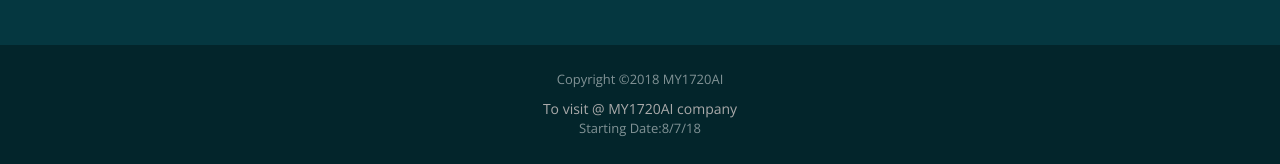
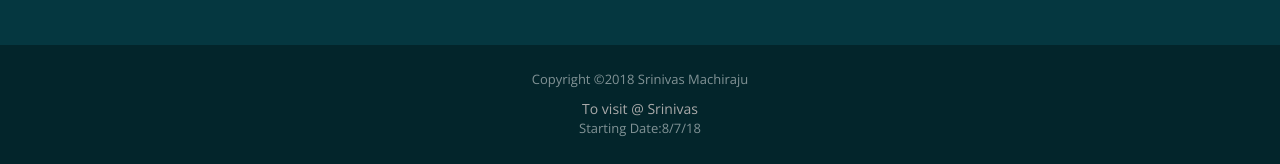
Before and after one commit to srinivasmachiraju/srinivasmachiraju.github.io, a plain HTML site: page index.html in a window 1280 px wide. Shown: the part 3221-3385 px from the top of the page. Drawn offline with nearby package versions, Linux system fonts and the light colour scheme.

Commit message:
editing code

```diff
--- a/index.html
+++ b/index.html
@@ -324,8 +324,8 @@
 <div id="footer">
   <div class="container text-center">
     <div class="fnav">
-      <p>Copyright &copy;2018 MY1720AI</p>
-      <a href="https://github.com/My1720ai" rel="nofollow" target="_blank">To visit @ MY1720AI company </a>
+      <p>Copyright &copy;2018 Srinivas Machiraju</p>
+      <a href="https://github.com/srinivasmachiraju" rel="nofollow" target="_blank">To visit @ Srinivas </a>
       <p> Starting Date:8/7/18</p>
     </div>
   </div>
```
